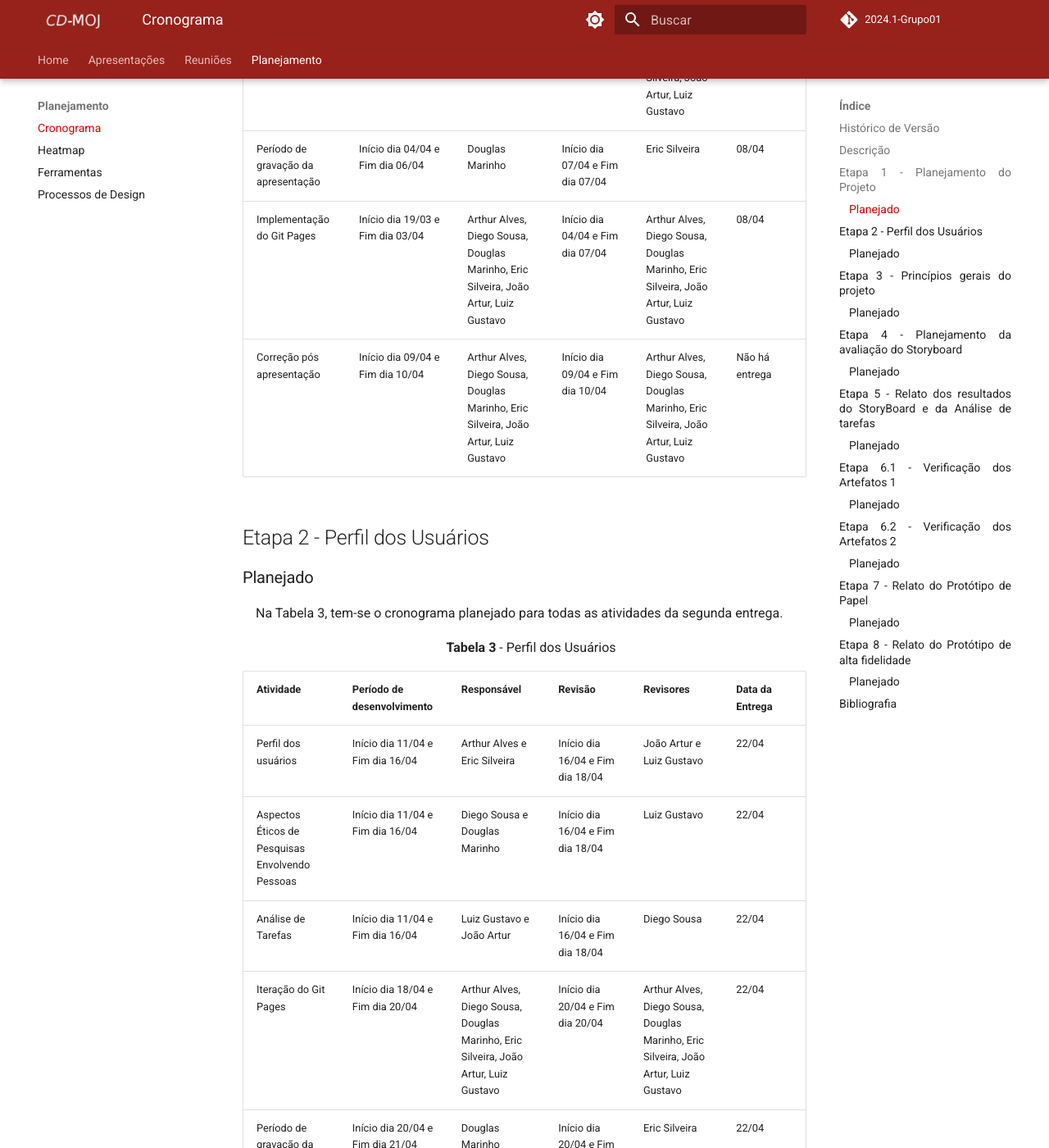
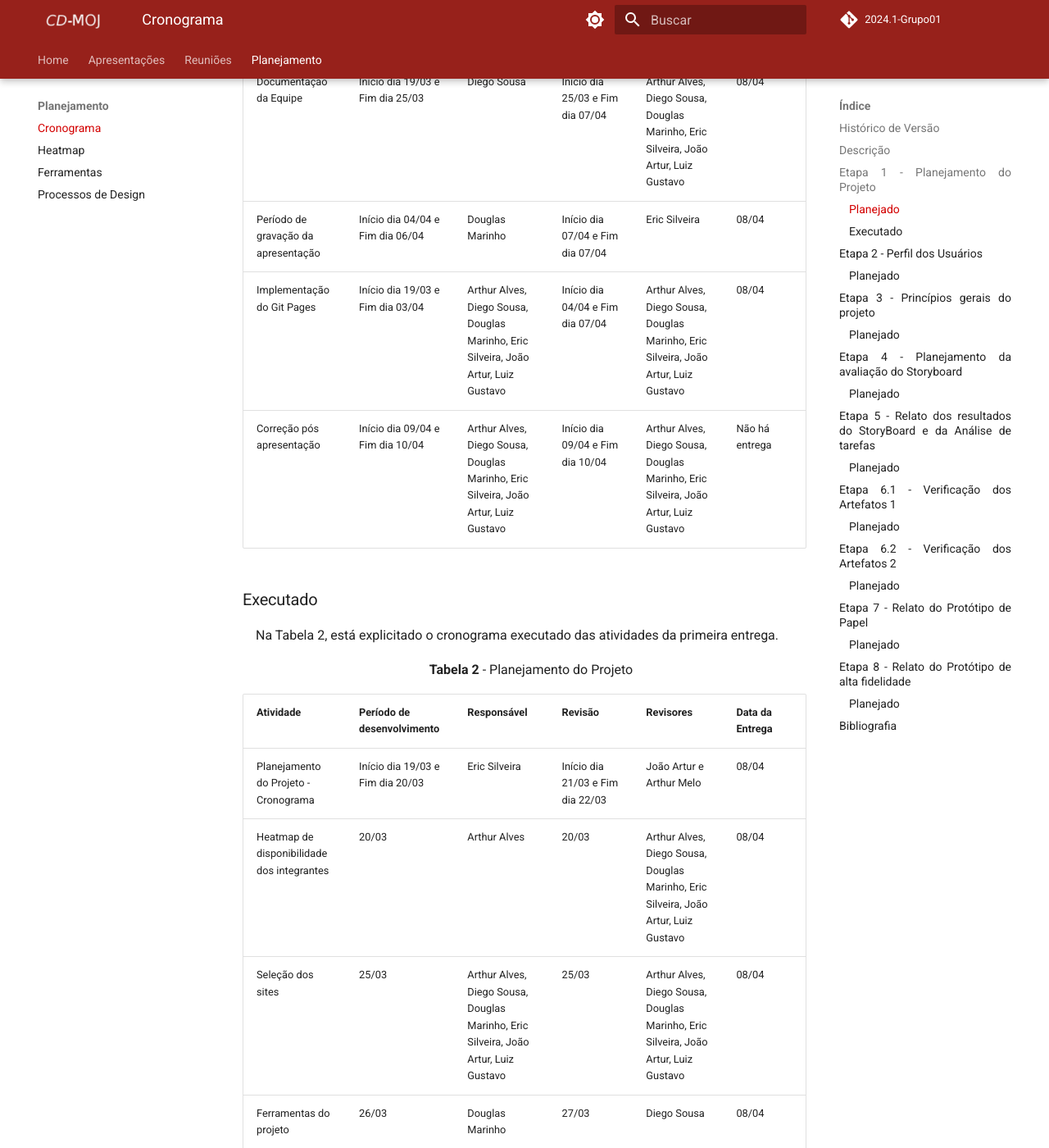
Before and after one commit to LuizGust4vo/2024.1-CD-MOJ-IHC, an MkDocs documentation site: the page built from docs/planejamento/cronograma.md, in a window 1280 px wide and 1400 px high, scrolled down 1594 px. Shown: the whole window at 82% size. Built offline with MkDocs 1.6.1 and Material for MkDocs 9.7.7, drawn with Linux system fonts in a browser that asks for light colours; comment, search, counter and statistics services are not loaded; the version menu is left out; some of the changed text lies outside the part shown.

Commit message:
Adcionando cronogarma executado

```diff
--- a/docs/planejamento/cronograma.md
+++ b/docs/planejamento/cronograma.md
@@ -5,6 +5,7 @@
 | Versão| Data | Data Prevista de Revisão | Descrição  | Autor(es)  | Revisor(es) |
 | ------- | ------ | ---- | ------- | -------- | -------- |
 | `1.0` | 20/03/2024 | 21/03/2024 | Criação do cronograma. | [Eric Silveira](https://github.com/ericbky) | [João Artur](https://github.com/joao-artl) e [Arthur Alves](https://github.com/Arthrok)|
+| `1.1` | 30/03/2024 | 30/03/2024 | Adicionando Cronograma Executado | [João Artur](https://github.com/joao-artl) |[Arthur Alves](https://github.com/Arthrok)|
 
 ## Descrição
 
@@ -30,14 +31,23 @@ Na Tabela 1, tem-se o cronograma planejado para todas as atividades da primeira
 | Implementação do Git Pages | Início dia 19/03 e Fim dia 03/04 | Arthur Alves, Diego Sousa, Douglas Marinho, Eric Silveira, João Artur, Luiz Gustavo | Início dia 04/04 e Fim dia 07/04 |Arthur Alves, Diego Sousa, Douglas Marinho, Eric Silveira, João Artur, Luiz Gustavo | 08/04 |
 |Correção pós apresentação|Início dia 09/04 e Fim dia 10/04|Arthur Alves, Diego Sousa, Douglas Marinho, Eric Silveira, João Artur, Luiz Gustavo|Início dia 09/04 e Fim dia 10/04|Arthur Alves, Diego Sousa, Douglas Marinho, Eric Silveira, João Artur, Luiz Gustavo|Não há entrega|
 
-<!-- ### Executado
+### Executado
 
 Na Tabela 2, está explicitado o cronograma executado das atividades da primeira entrega.
 
 <font size="3"><p style="text-align: center"><b>Tabela 2</b> - Planejamento do Projeto</p></font>
 
 | Atividade | Período de desenvolvimento | Responsável | Revisão | Revisores | Data da Entrega |
-| --------- | -----------| ------------ | ------- | ------- | ------- | -->
+| --------- | -----------| ------------ | ------- | ------- | ------- |
+| Planejamento do Projeto - Cronograma | Início dia 19/03 e Fim dia 20/03 | Eric Silveira | Início dia 21/03 e Fim dia 22/03 | João Artur e Arthur Melo | 08/04 |
+| Heatmap de disponibilidade dos integrantes | 20/03 | Arthur Alves | 20/03 | Arthur Alves, Diego Sousa, Douglas Marinho, Eric Silveira, João Artur, Luiz Gustavo | 08/04 |
+| Seleção dos sites |25/03 |Arthur Alves, Diego Sousa, Douglas Marinho, Eric Silveira, João Artur, Luiz Gustavo |25/03 |Arthur Alves, Diego Sousa, Douglas Marinho, Eric Silveira, João Artur, Luiz Gustavo |08/04 |
+| Ferramentas do projeto |26/03 |Douglas Marinho |27/03 |Diego Sousa |08/04 |
+| Processos de Design |Início dia 18/03 e Fim dia 20/03 |Luiz Gustavo e João Artur |21/03 |Arthur Alves, Eric Silveira |08/04 |
+| Documentação da Equipe |Início dia 20/03 e Fim dia 28/03 |Diego Sousa |Início dia 25/03 e Fim dia 29/03 |Arthur Alves, Diego Sousa, Douglas Marinho, Eric Silveira, João Artur, Luiz Gustavo |08/04 |
+| Período de gravação da apresentação |Início dia 04/04 e Fim dia 06/04 |Douglas Marinho |Início dia 07/04 e Fim dia 07/04 |Eric Silveira |08/04 |
+| Implementação do Git Pages | Início dia 19/03 e Fim dia 03/04 | Arthur Alves, Diego Sousa, Douglas Marinho, Eric Silveira, João Artur, Luiz Gustavo | Início dia 04/04 e Fim dia 07/04 |Arthur Alves, Diego Sousa, Douglas Marinho, Eric Silveira, João Artur, Luiz Gustavo | 08/04 |
+|Correção pós apresentação|Início dia 09/04 e Fim dia 10/04|Arthur Alves, Diego Sousa, Douglas Marinho, Eric Silveira, João Artur, Luiz Gustavo|Início dia 09/04 e Fim dia 10/04|Arthur Alves, Diego Sousa, Douglas Marinho, Eric Silveira, João Artur, Luiz Gustavo|Não há entrega|
 
 ## Etapa 2 - Perfil dos Usuários
 
```
